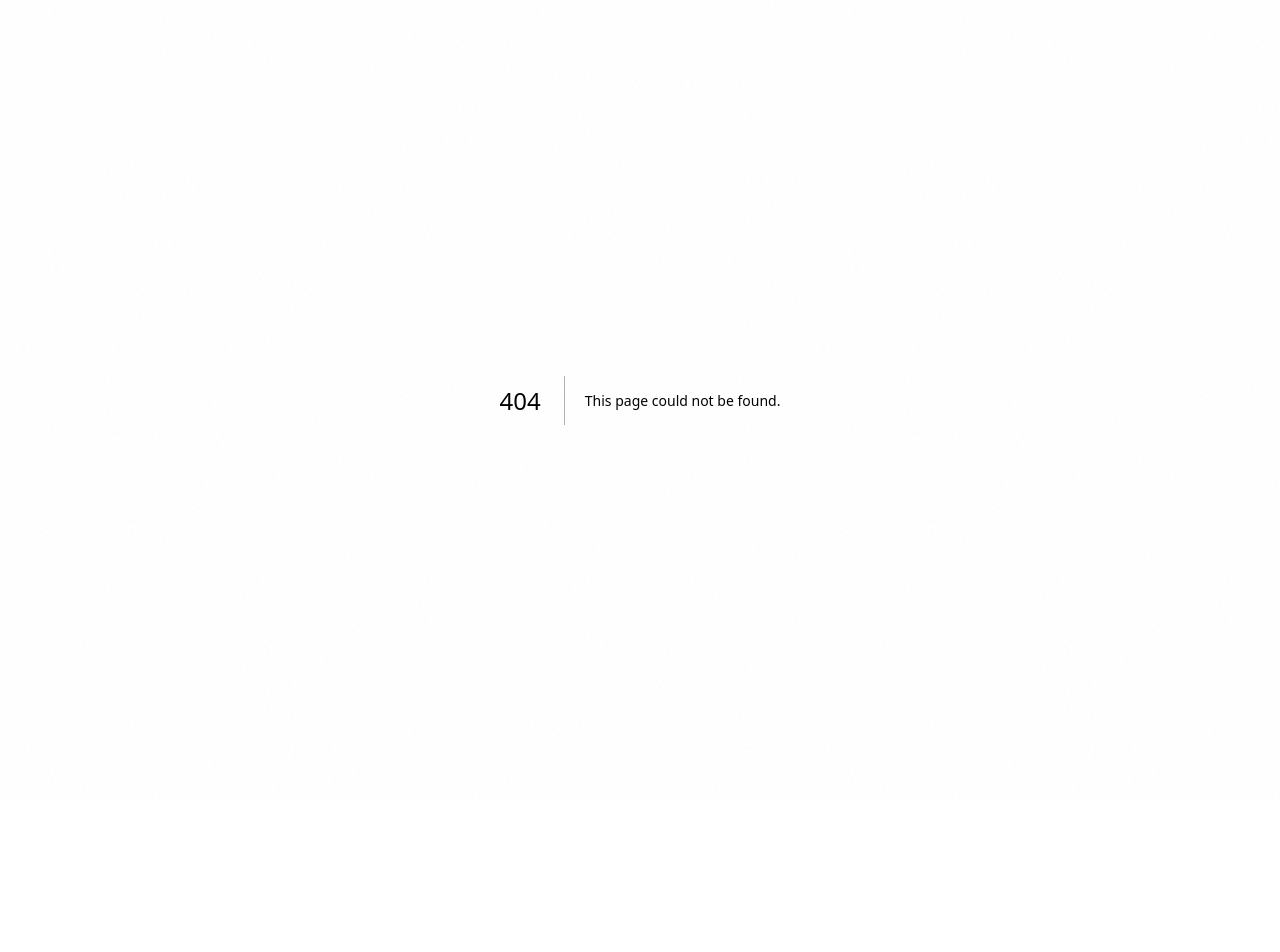
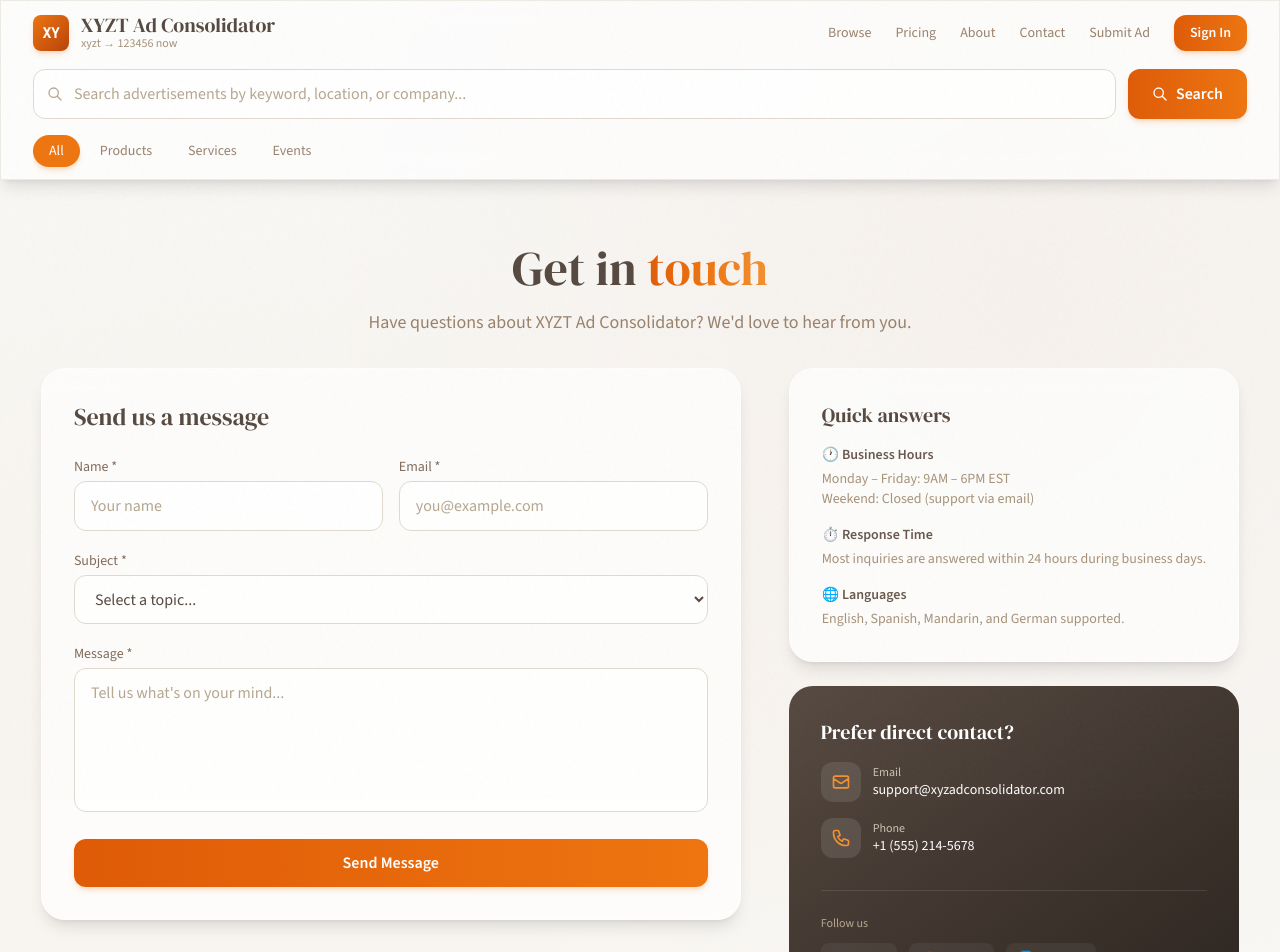
Before and after one commit to papajo/AdConsolidator, a Next.js app: page /contact in a window 1280 px wide. Before the commit this address had no page. Shown: the top 952 px of the page. Before the commit the page ends 800 px from the top, so only its background shows below. Built offline with nearby package versions, Linux system fonts and the light colour scheme.

Commit message:
Update src/pages/contact.js

```diff
--- /dev/null
+++ b/src/pages/contact.js
@@ -0,0 +1,159 @@
+import { useState } from 'react';
+import Head from 'next/head';
+import Link from 'next/link';
+import Header from '../components/Header';
+import Footer from '../components/Footer';
+
+export default function Contact() {
+  const [form, setForm] = useState({ name: '', email: '', subject: '', message: '' });
+  const [sent, setSent] = useState(false);
+
+  const handleSubmit = (e) => {
+    e.preventDefault();
+    // In production: POST to API endpoint that sends email via Resend
+    setSent(true);
+  };
+
+  return (
+    <>
+      <Head>
+        <title>Contact | XYZT Ad Consolidator</title>
+        <meta name="viewport" content="width=device-width, initial-scale=1" />
+      </Head>
+
+      <div className="min-h-screen flex flex-col">
+        <Header onSearch={() => {}} onCategoryChange={() => {}} activeCategory="All" />
+
+        <section className="max-w-7xl mx-auto px-4 sm:px-6 lg:px-8 pt-16 pb-8">
+          <div className="text-center max-w-2xl mx-auto">
+            <h2 className="font-display text-4xl md:text-5xl text-surface-900 mb-4">
+              Get in <span className="gradient-text">touch</span>
+            </h2>
+            <p className="text-surface-600 text-lg">
+              Have questions about XYZT Ad Consolidator? We'd love to hear from you.
+            </p>
+          </div>
+        </section>
+
+        <main className="flex-1 max-w-7xl mx-auto px-4 sm:px-6 lg:px-8 pb-20">
+          <div className="grid grid-cols-1 lg:grid-cols-5 gap-12">
+            {/* Contact form */}
+            <div className="lg:col-span-3">
+              <div className="glass-card rounded-3xl p-8">
+                <h3 className="font-display text-2xl text-surface-900 mb-6">Send us a message</h3>
+
+                {sent ? (
+                  <div className="text-center py-12 animate-fade-in">
+                    <div className="w-16 h-16 rounded-full bg-emerald-100 flex items-center justify-center mx-auto mb-4">
+                      <svg className="w-8 h-8 text-emerald-600" fill="none" stroke="currentColor" viewBox="0 0 24 24">
+                        <path strokeLinecap="round" strokeLinejoin="round" strokeWidth={2} d="M5 13l4 4L19 7" />
+                      </svg>
+                    </div>
+                    <h4 className="font-display text-xl text-surface-900 mb-2">Message sent!</h4>
+                    <p className="text-sm text-surface-500">We'll get back to you within 24 hours.</p>
+                    <button onClick={() => { setSent(false); setForm({ name: '', email: '', subject: '', message: '' }); }} className="btn-secondary mt-6">Send another</button>
+                  </div>
+                ) : (
+                  <form onSubmit={handleSubmit} className="space-y-5">
+                    <div className="grid grid-cols-1 sm:grid-cols-2 gap-4">
+                      <div>
+                        <label className="block text-sm font-medium text-surface-700 mb-1">Name *</label>
+                        <input type="text" required className="input-field" placeholder="Your name" value={form.name} onChange={e => setForm({...form, name: e.target.value})} />
+                      </div>
+                      <div>
+                        <label className="block text-sm font-medium text-surface-700 mb-1">Email *</label>
+                        <input type="email" required className="input-field" placeholder="you@example.com" value={form.email} onChange={e => setForm({...form, email: e.target.value})} />
+                      </div>
+                    </div>
+
+                    <div>
+                      <label className="block text-sm font-medium text-surface-700 mb-1">Subject *</label>
+                      <select className="input-field" value={form.subject} onChange={e => setForm({...form, subject: e.target.value})}>
+                        <option value="">Select a topic...</option>
+                        <option value="general">General Inquiry</option>
+                        <option value="support">Technical Support</option>
+                        <option value="billing">Billing & Subscription</option>
+                        <option value="partnership">Partnership</option>
+                        <option value="abuse">Report Abuse / DMCA</option>
+                        <option value="other">Other</option>
+                      </select>
+                    </div>
+
+                    <div>
+                      <label className="block text-sm font-medium text-surface-700 mb-1">Message *</label>
+                      <textarea required className="input-field resize-none h-36" placeholder="Tell us what's on your mind..." value={form.message} onChange={e => setForm({...form, message: e.target.value})} />
+                    </div>
+
+                    <button type="submit" className="btn-primary w-full">Send Message</button>
+                  </form>
+                )}
+              </div>
+            </div>
+
+            {/* Sidebar info */}
+            <div className="lg:col-span-2 space-y-6">
+              {/* Quick answers */}
+              <div className="glass-card rounded-3xl p-8">
+                <h3 className="font-display text-xl text-surface-900 mb-4">Quick answers</h3>
+                <div className="space-y-4">
+                  <div>
+                    <h4 className="text-sm font-semibold text-surface-800 mb-1">🕐 Business Hours</h4>
+                    <p className="text-sm text-surface-500">Monday – Friday: 9AM – 6PM EST<br />Weekend: Closed (support via email)</p>
+                  </div>
+                  <div>
+                    <h4 className="text-sm font-semibold text-surface-800 mb-1">⏱️ Response Time</h4>
+                    <p className="text-sm text-surface-500">Most inquiries are answered within 24 hours during business days.</p>
+                  </div>
+                  <div>
+                    <h4 className="text-sm font-semibold text-surface-800 mb-1">🌐 Languages</h4>
+                    <p className="text-sm text-surface-500">English, Spanish, Mandarin, and German supported.</p>
+                  </div>
+                </div>
+              </div>
+
+              {/* Direct contact */}
+              <div className="bg-gradient-to-br from-surface-900 to-surface-950 rounded-3xl p-8 text-white">
+                <h3 className="font-display text-xl mb-4">Prefer direct contact?</h3>
+                <div className="space-y-4">
+                  <div className="flex items-center gap-3">
+                    <div className="w-10 h-10 rounded-xl bg-white/10 flex items-center justify-center">
+                      <svg className="w-5 h-5 text-brand-400" fill="none" stroke="currentColor" viewBox="0 0 24 24">
+                        <path strokeLinecap="round" strokeLinejoin="round" strokeWidth={2} d="M3 8l7.89 5.26a2 2 0 002.22 0L21 8M5 19h14a2 2 0 002-2V7a2 2 0 00-2-2H5a2 2 0 00-2 2v10a2 2 0 002 2z" />
+                      </svg>
+                    </div>
+                    <div>
+                      <p className="text-xs text-surface-300">Email</p>
+                      <p className="text-sm font-medium">support@xyzadconsolidator.com</p>
+                    </div>
+                  </div>
+                  <div className="flex items-center gap-3">
+                    <div className="w-10 h-10 rounded-xl bg-white/10 flex items-center justify-center">
+                      <svg className="w-5 h-5 text-brand-400" fill="none" stroke="currentColor" viewBox="0 0 24 24">
+                        <path strokeLinecap="round" strokeLinejoin="round" strokeWidth={2} d="M3 5a2 2 0 012-2h3.28a1 1 0 01.948.684l1.498 4.493a1 1 0 01-.502 1.21l-2.257 1.13a11.042 11.042 0 005.516 5.516l1.13-2.257a1 1 0 011.21-.502l4.493 1.498a1 1 0 01.684.949V19a2 2 0 01-2 2h-1C9.716 21 3 14.284 3 6V5z" />
+                      </svg>
+                    </div>
+                    <div>
+                      <p className="text-xs text-surface-300">Phone</p>
+                      <p className="text-sm font-medium">+1 (555) 214-5678</p>
+                    </div>
+                  </div>
+                </div>
+
+                <div className="mt-8 pt-6 border-t border-white/10">
+                  <p className="text-xs text-surface-400 mb-3">Follow us</p>
+                  <div className="flex gap-3">
+                    {['🐦 Twitter', '💼 LinkedIn', '📘 Facebook'].map(s => (
+                      <span key={s} className="text-xs text-surface-300 bg-white/5 px-3 py-1.5 rounded-lg">{s}</span>
+                    ))}
+                  </div>
+                </div>
+              </div>
+            </div>
+          </div>
+        </main>
+
+        <Footer />
+      </div>
+    </>
+  );
+}
```
